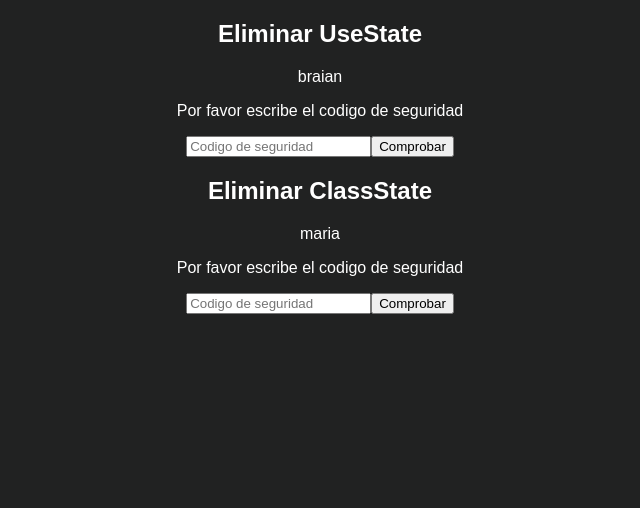
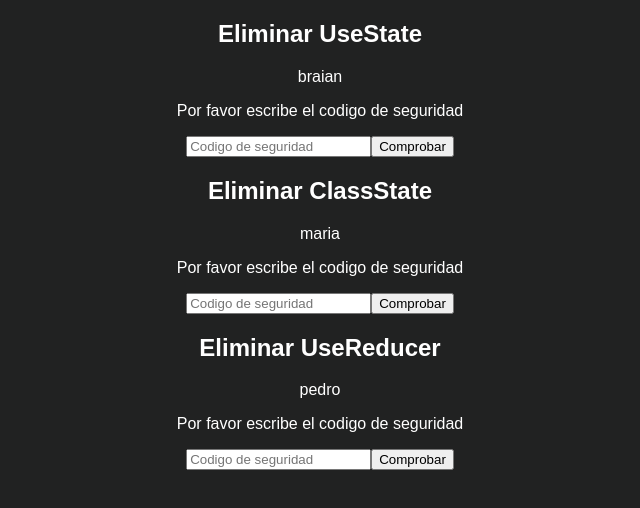
Before and after one commit to BraianAzcune/reactjsPlatzi, a React (Create React App) app: page / in a window 1280 px wide. Shown: the top 508 px of the page, without its empty margins (320-960 px from the left). Built offline with nearby package versions, Linux system fonts and the light colour scheme; the HTML template or start-up script is replaced by a standard one.

Commit message:
usando redux, reducer, actions, actionsType, actionsCreator, bindActionCreator

```diff
--- /dev/null
+++ b/src/App/UseReducer.js
@@ -0,0 +1,175 @@
+import React from 'react'
+
+
+const SECURITY_CODE = 'asd';
+
+export function UseReducer({ name }) {
+  //imitamos el funcionamiento de un React.Component
+  const [state, dispatch] = React.useReducer(reducer, initialState);
+  //asi se utilizaria con Redux, pero seria mas eficiente porque estaria afuera.. (creo...)
+  const borrar = () => ({ type: actionType.delete });
+  const boundBorrar = () => dispatch(borrar());
+
+
+
+  React.useEffect(() => {
+    if (state.loading) {
+      setTimeout(() => {
+        const correct_password = state.value === SECURITY_CODE ? true : false;
+        if (correct_password) {
+          dispatch({ type: actionType.confirm });
+        } else {
+          dispatch({ type: actionType.error });
+        }
+
+      }, 1000);
+    }
+  }, [state.loading]);
+
+
+  if (!state.deleted && !state.confirmed) {
+    return (
+      <div>
+        <h2>Eliminar UseReducer</h2>
+        <p>{name}</p>
+        {
+          (state.error && !state.loading) && <p>Error en el codigo de seguridad</p>
+        }
+        {
+          state.loading && <p>Cargando...</p>
+        }
+        <p>Por favor escribe el codigo de seguridad</p>
+        <input
+          value={state.value}
+          onChange={(event) => {
+            dispatch({ type: actionType.write, payload: event.target.value });
+          }} placeholder='Codigo de seguridad'></input>
+        <button
+          disabled={state.loading}
+          onClick={() => { dispatch({ type: actionType.loading }) }}>
+          Comprobar</button>
+      </div>
+    );
+  } else if (!state.deleted && state.confirmed) {
+    return (
+      <>
+        <p>¿ Estas seguro ?</p>
+        <button
+          onClick={boundBorrar}
+        >
+          Si
+        </button>
+        <button
+          onClick={() => { dispatch({ type: actionType.reset }) }}
+        >
+          No
+        </button>
+      </>
+    );
+  } else {
+    return (
+      <>
+        <p>Eliminado con exito</p>
+        <button
+          onClick={() => { dispatch({ type: actionType.reset }) }}
+        >volver</button>
+      </>
+    );
+  }
+
+}
+
+
+
+
+const actionType = {
+  confirm: 'confirm',
+  error: 'error',
+  delete: 'delete',
+  loading: 'loading',
+  write: 'write',
+  reset: 'reset'
+}
+
+const initialState = {
+  error: false,
+  loading: false,
+  value: '',
+  deleted: false,
+  confirmed: false
+};
+
+const reducer = (state, action) => {
+
+  if (action.type === actionType.write) {
+    return {
+      ...state,
+      value: action.payload
+    }
+  }
+
+  if (action.type === actionType.error) {
+    return {
+      ...state,
+      error: true,
+      loading: false
+    }
+  }
+  if (action.type === actionType.confirm) {
+    return {
+      ...state,
+      confirmed: true,
+      loading: false
+    }
+  }
+  if (action.type === actionType.delete) {
+    return {
+      ...state,
+      deleted: true
+    }
+  }
+  if (action.type === actionType.reset) {
+    return {
+      ...state,
+      error: false,
+      deleted: false,
+      confirmed: false,
+      value: ''
+    }
+  }
+  if (action.type === actionType.loading) {
+    return {
+      ...state,
+      loading: true
+    }
+  }
+
+  throw new Error('no hay accion llamada ' + action.type);
+}
+
+const reducerObject = (state) => ({
+  'error': {
+    ...state,
+    error: true
+  },
+  'confirm': {
+    ...state,
+    confirmed: true
+  },
+  'delete': {
+    ...state,
+    deleted: true
+  },
+  'loading': {
+    ...state,
+    loading: true
+  }
+})
+
+const reducer2 = (state, action) => {
+  const newState = reducerObject(state)[action.type];
+  if (newState) {
+    return newState;
+  }
+  return state;
+}
--- a/src/App/index.js
+++ b/src/App/index.js
@@ -1,12 +1,14 @@
 import React from 'react'
 import { UseState } from './UseState.js'
 import { ClassState } from './ClassState.js'
+import { UseReducer } from './UseReducer.js'
 import './App.css'
 export default function App() {
   return (
     <div className='App'>
       <UseState name='braian' />
       <ClassState name='maria' />
+      <UseReducer name='pedro' />
     </div>
   )
 }
```
Also changed, not shown: src/readme.md.
